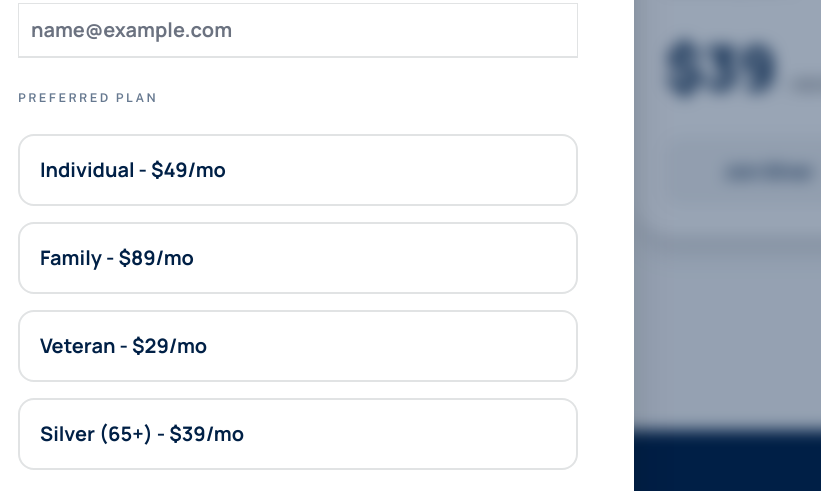
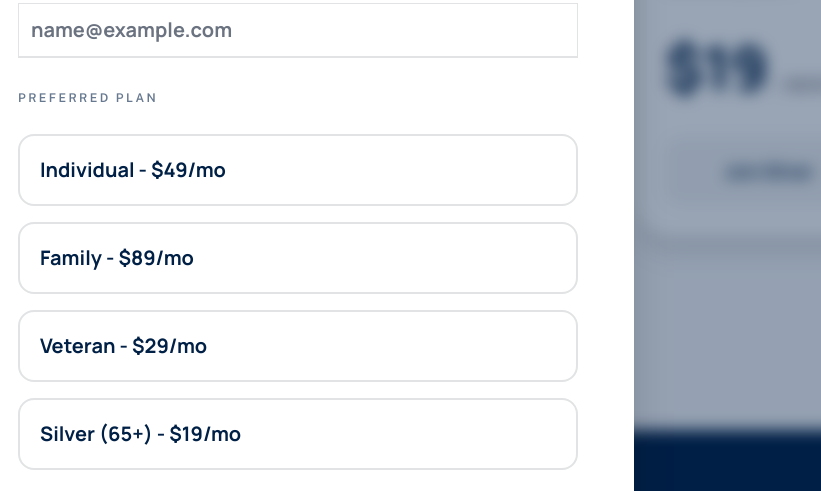
Before and after one commit to arielsan1/nlrc-website, a website: page memberships.html in a window 1280 px wide. Both pictures are taken after a click on the button "Join Individual". Shown: the part 1052-1543 px from the top of the page, 342-1163 px from the left. Drawn offline with nearby package versions, Linux system fonts and the light colour scheme.

Commit message:
fix: Update Silver membership price to

```diff
--- a/memberships.html
+++ b/memberships.html
@@ -87,7 +87,7 @@
 </label>
 <label class="flex items-center p-5 border-2 border-surface-container-highest rounded-2xl cursor-pointer hover:border-secondary transition-all group">
 <input class="hidden" name="plan" type="radio"/>
-<span class="text-xl font-bold font-headline text-primary group-hover:text-secondary transition-colors">Silver (65+) - $39/mo</span>
+<span class="text-xl font-bold font-headline text-primary group-hover:text-secondary transition-colors">Silver (65+) - $19/mo</span>
 </label>
 </div>
 </div>
@@ -177,7 +177,7 @@
 <h3 class="text-3xl font-black font-headline text-primary mb-3">Silver</h3>
 <p class="text-on-surface-variant mb-10 leading-relaxed">Dedicated wellness and lower-impact program access for our senior community (65+).</p>
 <div class="flex items-baseline mb-10">
-<span class="text-6xl font-black font-headline text-primary">$39</span>
+<span class="text-6xl font-black font-headline text-primary">$19</span>
 <span class="text-on-surface-variant font-bold ml-2 tracking-widest text-sm uppercase">/ month</span>
 </div>
 <button class="w-full py-5 bg-surface-container-low text-primary rounded-2xl font-headline font-bold text-lg hover:bg-primary hover:text-white transition-all shadow-sm group-hover:shadow-lg" onclick="openModal()">Join Silver</button>
```
